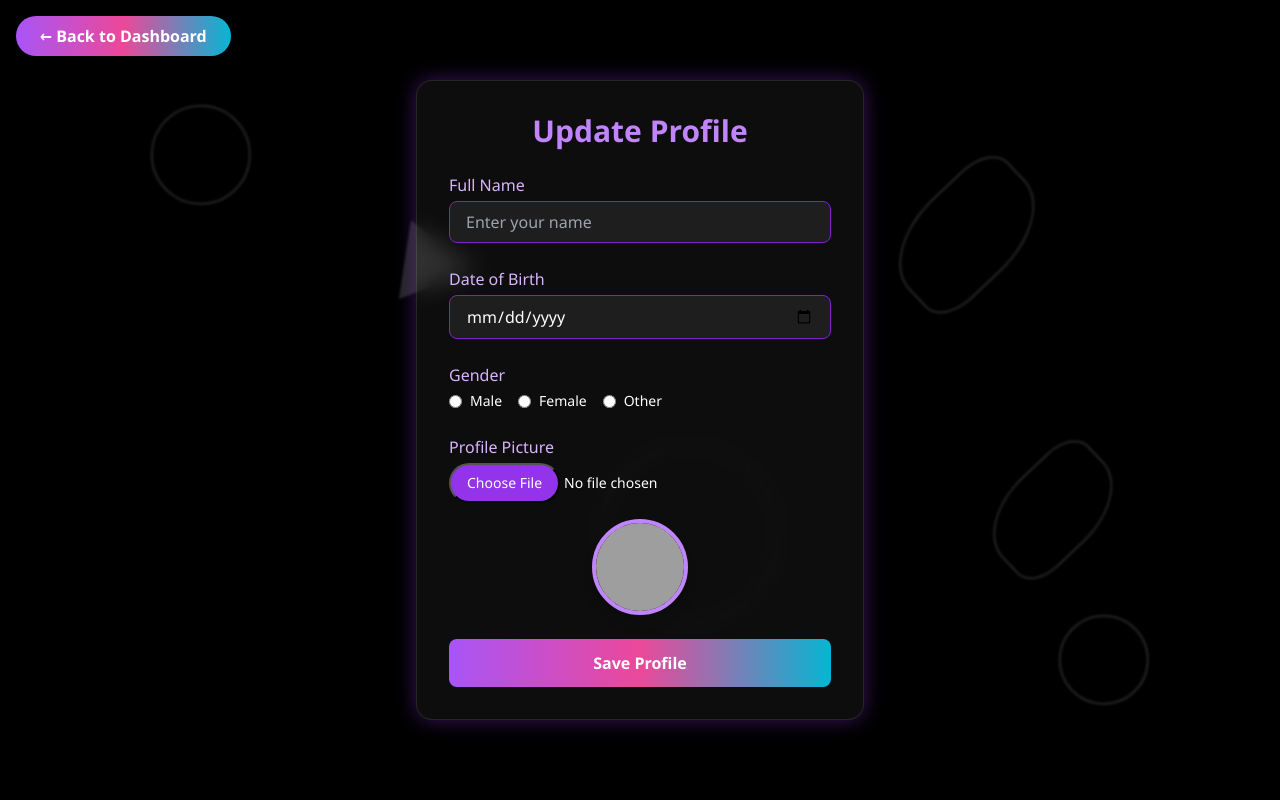
After one commit to YogyashriPatil/chat-to-AI-PDF-build-own-AI, a Django app: page /setting/ in a window 1280 px wide. The commit adds this page. Run offline with Django 5.2, Linux system fonts and the light colour scheme; some libraries are stand-ins or nearby versions; grey boxes are pictures that could not be loaded.

Commit message:
Setting page added

```diff
--- a/app1/urls.py
+++ b/app1/urls.py
@@ -14,6 +14,13 @@ urlpatterns = [
     path('chattopdf/', views.chattopdf, name='chattopdf'),
     path('builtownai/', views.builtownai, name='builtownai'),
     path('aboutus/', views.aboutus,name="aboutus"),
+    path('setting/', views.setting,name="setting"),
     path('aboutinfo/', views.aboutinfo,name="aboutinfo"),
     # path('home/', views.home, name='home'),
 ]
+
+from django.conf import settings
+from django.conf.urls.static import static
+
+if settings.DEBUG:  # Only serve media files in development
+    urlpatterns += static(settings.MEDIA_URL, document_root=settings.MEDIA_ROOT)
--- a/app1/views.py
+++ b/app1/views.py
@@ -22,6 +22,8 @@ from .forms import FileUploadForm
 def firstpage(request):
     return render(request, "firstpage.html")
 
+def setting(request):
+    return render(request, "setting.html")
 
 def home(request):
     user_email = request.COOKIES.get('user_email', None)  # Retrieve cookie
@@ -121,93 +123,108 @@ def builtownai(request):
 # @login_required(login_url='signin')
 @csrf_exempt
 def chattopdf(request):
-    vector_store = None  # Define vector_store outside the conditions to reuse it later
     if request.method == 'POST':
-        if request.session.get('pdf_uploaded', False):
-            return JsonResponse({
-                'response': 'A PDF has already been uploaded. Please ask questions about the current PDF.(if the another pdf uploaded please refresh) '
-            }, status=200)
-        # Handle File Upload
-        file = request.FILES.get('file')  # Check for uploaded file
+        file = request.FILES.get('file')
         if file:
-            uploaded_file = request.FILES['file']  # 'file' is the name attribute of the input in your form
-            file_path = os.path.join(settings.MEDIA_ROOT, uploaded_file.name)
-            file_name = uploaded_file.name
-            print(file_name)
+            file_path = os.path.join(settings.MEDIA_ROOT, file.name)
 
+            # Save the file to the media folder
             with open(file_path, 'wb+') as destination:
-                for chunk in uploaded_file.chunks():
+                for chunk in file.chunks():
                     destination.write(chunk)
-            request.session['pdf_uploaded'] = True
 
-            media_path = Path(settings.MEDIA_ROOT)
-            pdf_path= media_path / file_name;
-            print(pdf_path)
+            return JsonResponse({'message': f'File {file.name} uploaded successfully!', 'file_path': file_path})
 
-            # Load and process PDF
-            loader=PyPDFLoader(file_path=pdf_path)
-            docs=loader.load()
-            # print(docs[0])
-
-            text_spiltter=RecursiveCharacterTextSplitter(
-                chunk_size=1000,
-                chunk_overlap=200,
-            )
-            split_docs=text_spiltter.split_documents(documents=docs)
-
-            api_key =config("MISTRAL_API_KEY")
-            model = "mistral-embed"
-            embedder = MistralAIEmbeddings(
-                model=model,
-                api_key=api_key
-            )
-
-            vector_Store=QdrantVectorStore.from_documents(
-                collection_name="talk_to_pdf",
-                url="http://localhost:6333",
-                embedding=embedder,
-                documents=[]
-            )
-
-            vector_Store.add_documents(split_docs)
-            print("Injection done")
-
-            return JsonResponse({'response':f"Successfully proceed file : {file_name}"})
-            # return render(request, 'upload.html', {'success': "Upload a PDF and ask questions!"})
-
-        message=request.POST.get('message')
-        if message:
-            # print(message)
-
-            # if not vector_Store:
-            #     return render(request, 'upload.html', {'error': "Please upload a PDF first."})
-
-            # search_result=vector_Store.similarity_search(query=message)
-
-            # print(f"User query: {message}")
-
-            # api_key=config('CHAT_TO_AI')
-            # client = Client(api_key=api_key)
-            # system_prompt = f"""
-            #         Your an AI assistant whose work on the find the answer based on the relevant chunk.
-            #         You give the user friendly message.
-            #         And the also the answer give to the {search_result}
-            #     """
-            # response = client.models.generate_content(
-            #     model="gemini-1.5-flash",
-            #         contents=[
-            #             system_prompt,
-            #             message
-            #         ],
-            #     )
-            # print(f"AI response: {response.text}")
-            # return JsonResponse({"response": response.text})
-            response_text = f"AI response to your query: {message}"
-            return JsonResponse({'response': response_text}, status=200)
-
-        return JsonResponse({'error': 'No file or message provided.'}, status=400)
+        return JsonResponse({'error': 'No file provided'}, status=400)
 
     return render(request, 'upload.html', {'success': "Upload a PDF and ask questions!"})
+    # vector_store = None  # Define vector_store outside the conditions to reuse it later
+    # if request.method == 'POST':
+    #     if request.session.get('pdf_uploaded', False):
+    #         return JsonResponse({
+    #             'response': 'A PDF has already been uploaded. Please ask questions about the current PDF.(if the another pdf uploaded please refresh) '
+    #         }, status=200)
+    #     # Handle File Upload
+    #     file = request.FILES.get('file')  # Check for uploaded file
+    #     if file:
+    #         uploaded_file = request.FILES['file']  # 'file' is the name attribute of the input in your form
+    #         file_path = os.path.join(settings.MEDIA_ROOT, uploaded_file.name)
+    #         file_name = uploaded_file.name
+    #         print(file_name)
+
+    #         with open(file_path, 'wb+') as destination:
+    #             for chunk in uploaded_file.chunks():
+    #                 destination.write(chunk)
+    #         request.session['pdf_uploaded'] = True
+
+    #         media_path = Path(settings.MEDIA_ROOT)
+    #         pdf_path= media_path / file_name;
+    #         print(pdf_path)
+
+    #         # Load and process PDF
+    #         loader=PyPDFLoader(file_path=pdf_path)
+    #         docs=loader.load()
+    #         # print(docs[0])
+
+    #         text_spiltter=RecursiveCharacterTextSplitter(
+    #             chunk_size=1000,
+    #             chunk_overlap=200,
+    #         )
+    #         split_docs=text_spiltter.split_documents(documents=docs)
+
+    #         api_key =config("MISTRAL_API_KEY")
+    #         model = "mistral-embed"
+    #         embedder = MistralAIEmbeddings(
+    #             model=model,
+    #             api_key=api_key
+    #         )
+
+    #         vector_Store=QdrantVectorStore.from_documents(
+    #             collection_name="talk_to_pdf",
+    #             url="http://localhost:6333",
+    #             embedding=embedder,
+    #             documents=[]
+    #         )
+
+    #         vector_Store.add_documents(split_docs)
+    #         print("Injection done")
+
+    #         return JsonResponse({'response':f"Successfully proceed file : {file_name}"})
+    #         # return render(request, 'upload.html', {'success': "Upload a PDF and ask questions!"})
+
+    #     message=request.POST.get('message')
+    #     if message:
+    #         # print(message)
+
+    #         # if not vector_Store:
+    #         #     return render(request, 'upload.html', {'error': "Please upload a PDF first."})
+
+    #         # search_result=vector_Store.similarity_search(query=message)
+
+    #         # print(f"User query: {message}")
+
+    #         # api_key=config('CHAT_TO_AI')
+    #         # client = Client(api_key=api_key)
+    #         # system_prompt = f"""
+    #         #         Your an AI assistant whose work on the find the answer based on the relevant chunk.
+    #         #         You give the user friendly message.
+    #         #         And the also the answer give to the {search_result}
+    #         #     """
+    #         # response = client.models.generate_content(
+    #         #     model="gemini-1.5-flash",
+    #         #         contents=[
+    #         #             system_prompt,
+    #         #             message
+    #         #         ],
+    #         #     )
+    #         # print(f"AI response: {response.text}")
+    #         # return JsonResponse({"response": response.text})
+    #         response_text = f"AI response to your query: {message}"
+    #         return JsonResponse({'response': response_text}, status=200)
+
+    #     return JsonResponse({'error': 'No file or message provided.'}, status=400)
+
+
 
 @csrf_exempt
 def sign_in(request):
--- a/template/aboutus.html
+++ b/template/aboutus.html
@@ -55,13 +55,16 @@
   <div class="shape" style="bottom: 20%; right: 15%; width: 150px; height: 150px;"></div>
   <div class="shape ellipse" style="top: 40%; left: 60%; width: 120px; height: 80px;"></div>
 
+  <a href="{% url 'home' %}" class="fixed top-4 left-4 z-50 bg-gradient-to-r from-purple-500 via-pink-500 to-cyan-500 text-white font-bold py-2 px-6 rounded-full shadow-lg hover:shadow-pink-500 transition duration-300">
+        ← Back to Home
+  </a>
   <!-- Main Content -->
   <div class="max-w-5xl mx-auto text-center relative z-10">
 
     <!-- About -->
     <h1 class="text-5xl font-extrabold mb-6 soft-glow-text">Buddy AI</h1>
     <p class="text-lg text-gray-300 leading-relaxed">
-      <span class="text-purple-400 font-semibold">Talk to PDF</span> is an intelligent AI-powered assistant that lets you
+      <span class="text-purple-400 font-semibold">Talk to AI, Built own AI, And PDF</span> is an intelligent AI-powered assistant that lets you
       directly communicate with your PDF documents. Whether it's summarizing, extracting data, or answering questions from your files —
       everything is made simple and smart.
     </p>
--- a/template/home.html
+++ b/template/home.html
@@ -142,6 +142,8 @@
         <li class="mb-4 px-4 py-2 rounded hover:bg-purple-600 cursor-pointer"><a href="{% url 'aboutinfo' %}">Build Own AI</a></li>
         <li class="mb-4 px-4 py-2 rounded hover:bg-purple-600 cursor-pointer"><a href="{% url 'chattopdf' %}">Chat to PDF</a></li>
         <li class="mb-4 px-4 py-2 rounded hover:bg-purple-600 cursor-pointer"><a href="{% url 'aboutus' %}">About US</a></li>
+
+        <li class="mb-4 px-4 py-2 rounded hover:bg-purple-600 cursor-pointer"><a href="{% url 'setting' %}">Setting</a></li>
       </ul>
     </div>
     {% if is_logged_in %}
--- /dev/null
+++ b/template/setting.html
@@ -0,0 +1,178 @@
+<!DOCTYPE html>
+<html lang="en">
+<head>
+  <meta charset="UTF-8" />
+  <meta name="viewport" content="width=device-width, initial-scale=1" />
+  <title>Update Profile</title>
+  <script src="https://cdn.tailwindcss.com"></script>
+  <style>
+    body {
+      margin: 0;
+      background-color: #000;
+      color: #fff;
+      font-family: 'Segoe UI', Tahoma, Geneva, Verdana, sans-serif;
+      height: 100vh;
+      overflow: hidden;
+      display: flex;
+      align-items: center;
+      justify-content: center;
+      position: relative;
+    }
+
+    .glass {
+      background: rgba(255, 255, 255, 0.05);
+      backdrop-filter: blur(12px);
+      border-radius: 1rem;
+      box-shadow: 0 0 20px rgba(147, 51, 234, 0.4);
+      border: 1px solid rgba(255, 255, 255, 0.1);
+    }
+
+    .shape {
+      position: fixed;
+      border: 2px solid rgba(255 255 255 / 0.15);
+      border-radius: 50%;
+      pointer-events: none;
+      filter: blur(1px);
+      animation: floaty 20s ease-in-out infinite alternate;
+      z-index: 5;
+    }
+
+    .shape.triangle {
+      width: 0;
+      height: 0;
+      border-left: 40px solid transparent;
+      border-right: 40px solid transparent;
+      border-bottom: 70px solid rgba(255 255 255 / 0.15);
+      border-radius: 0;
+      animation: floaty 25s ease-in-out infinite alternate;
+    }
+
+    .shape.ellipse {
+      border-radius: 50% 25%;
+    }
+
+    @keyframes floaty {
+      0% { transform: translate(0, 0) rotate(0deg); }
+      50% { transform: translate(30px, -20px) rotate(180deg); }
+      100% { transform: translate(0, 0) rotate(360deg); }
+    }
+  </style>
+</head>
+<body>
+  <!-- Floating shapes -->
+  <div class="shape" style="top: 15%; left: 10%; width: 100px; height: 100px;"></div>
+  <div class="shape ellipse" style="top: 60%; left: 75%; width: 140px; height: 90px;"></div>
+  <div class="shape" style="bottom: 20%; left: 45%; width: 180px; height: 180px;"></div>
+  <div class="shape triangle" style="top: 30%; left: 30%;"></div>
+  <div class="shape" style="bottom: 10%; right: 12%; width: 90px; height: 90px;"></div>
+  <div class="shape ellipse" style="top: 25%; right: 20%; width: 160px; height: 100px;"></div>
+
+  <!-- Back Button -->
+  <a href="dashboard.html" class="fixed top-4 left-4 z-50 bg-gradient-to-r from-purple-500 via-pink-500 to-cyan-500 text-white font-bold py-2 px-6 rounded-full shadow-lg hover:shadow-pink-500 transition duration-300">
+    ← Back to Dashboard
+  </a>
+
+  <!-- Settings Form -->
+  <form id="settings-form" class="glass w-full max-w-md p-8 z-10 space-y-6 text-white">
+    <h1 class="text-3xl font-bold text-center text-purple-400">Update Profile</h1>
+
+    <div>
+      <label for="fullName" class="block mb-1 font-medium text-purple-300">Full Name</label>
+      <input type="text" id="fullName" placeholder="Enter your name" required
+        class="w-full px-4 py-2 rounded-lg bg-[#1e1e1e] border border-purple-700 focus:outline-none focus:ring-2 focus:ring-purple-500" />
+    </div>
+
+    <div>
+      <label for="dob" class="block mb-1 font-medium text-purple-300">Date of Birth</label>
+      <input type="date" id="dob" required
+        class="w-full px-4 py-2 rounded-lg bg-[#1e1e1e] border border-purple-700 focus:outline-none focus:ring-2 focus:ring-purple-500" />
+    </div>
+
+    <div>
+      <label class="block mb-1 font-medium text-purple-300">Gender</label>
+      <div class="flex space-x-4 text-sm">
+        <label class="flex items-center space-x-2">
+          <input type="radio" name="gender" value="Male" />
+          <span>Male</span>
+        </label>
+        <label class="flex items-center space-x-2">
+          <input type="radio" name="gender" value="Female" />
+          <span>Female</span>
+        </label>
+        <label class="flex items-center space-x-2">
+          <input type="radio" name="gender" value="Other" />
+          <span>Other</span>
+        </label>
+      </div>
+    </div>
+
+    <div>
+      <label for="profilePic" class="block mb-1 font-medium text-purple-300">Profile Picture</label>
+      <input type="file" id="profilePic" accept="image/*"
+        class="w-full text-sm file:bg-purple-600 file:text-white file:rounded-full file:px-4 file:py-2 hover:file:bg-purple-700" />
+      <div class="flex justify-center mt-4">
+        <img id="profilePreview" src="https://i.pravatar.cc/100" alt="Preview"
+          class="rounded-full w-24 h-24 border-4 border-purple-400 shadow-lg" />
+      </div>
+    </div>
+
+    <button type="submit"
+      class="w-full py-3 bg-gradient-to-r from-purple-500 via-pink-500 to-cyan-500 text-white font-semibold rounded-lg hover:shadow-lg transition">
+      Save Profile
+    </button>
+  </form>
+
+  <script>
+    const fullNameInput = document.getElementById('fullName');
+    const dobInput = document.getElementById('dob');
+    const genderInputs = document.querySelectorAll('input[name="gender"]');
+    const profilePicInput = document.getElementById('profilePic');
+    const profilePreview = document.getElementById('profilePreview');
+    const form = document.getElementById('settings-form');
+
+    // Load user data on startup
+    window.addEventListener('DOMContentLoaded', () => {
+      const savedUser = JSON.parse(localStorage.getItem('loggedInUser') || '{}');
+      if (savedUser.name) fullNameInput.value = savedUser.name;
+      if (savedUser.dob) dobInput.value = savedUser.dob;
+      if (savedUser.gender) {
+        genderInputs.forEach(i => i.checked = i.value === savedUser.gender);
+      }
+      if (savedUser.avatar) profilePreview.src = savedUser.avatar;
+    });
+
+    function saveUserData() {
+      const selectedGender = [...genderInputs].find(input => input.checked)?.value;
+      const user = {
+        name: fullNameInput.value.trim(),
+        dob: dobInput.value,
+        gender: selectedGender,
+        avatar: profilePreview.src
+      };
+      localStorage.setItem('loggedInUser', JSON.stringify(user));
+    }
+
+    // Realtime updates
+    fullNameInput.addEventListener('input', saveUserData);
+    dobInput.addEventListener('change', saveUserData);
+    genderInputs.forEach(input => input.addEventListener('change', saveUserData));
+
+    profilePicInput.addEventListener('change', () => {
+      const file = profilePicInput.files[0];
+      if (!file) return;
+      const reader = new FileReader();
+      reader.onload = (e) => {
+        profilePreview.src = e.target.result;
+        saveUserData();
+      };
+      reader.readAsDataURL(file);
+    });
+
+    form.addEventListener('submit', (e) => {
+      e.preventDefault();
+      saveUserData();
+      alert("Profile saved successfully.");
+    });
+  </script>
+</body>
+</html>
```
Also changed, not shown: template/upload.html (+54 -170 lines), template/uploadjs.js (deleted, +0 -62 lines), db.sqlite3, 1 other file.
